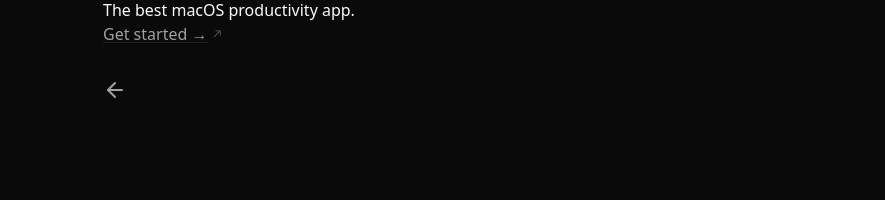
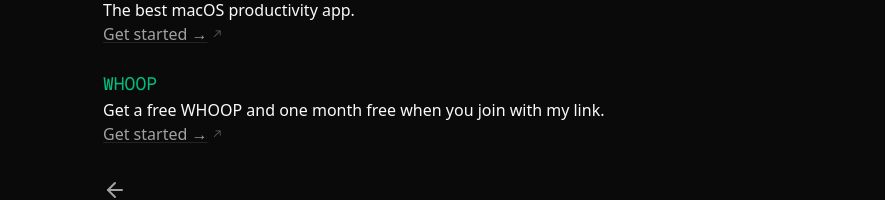
Before and after one commit to einargudnig/einar-os, a Next.js app: page /referrals in a window 1280 px wide. Shown: the part 303-503 px from the top of the page, without its empty margins (201-1086 px from the left). Built offline with nearby package versions, Linux system fonts and the light colour scheme; no server answers.

Commit message:
add whoop referral

```diff
--- a/app/referrals/page.tsx
+++ b/app/referrals/page.tsx
@@ -7,6 +7,12 @@
     name: "Raycast",
     description: "The best macOS productivity app.",
     url: "https://raycast.com/?via=einar",
+  },
+  {
+    name: "WHOOP",
+    description:
+      "Get a free WHOOP and one month free when you join with my link.",
+    url: "https://join.whoop.com/11514F27",
   },
 ];
 
```
